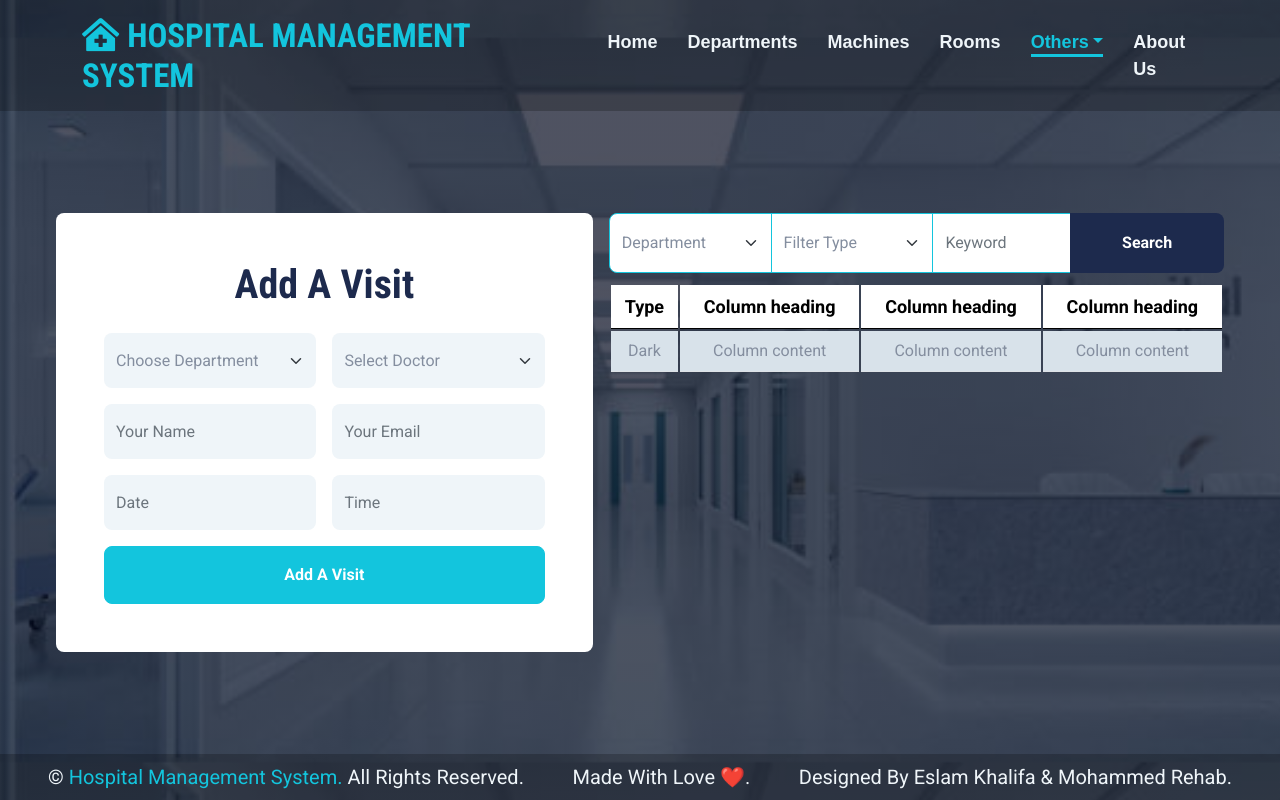
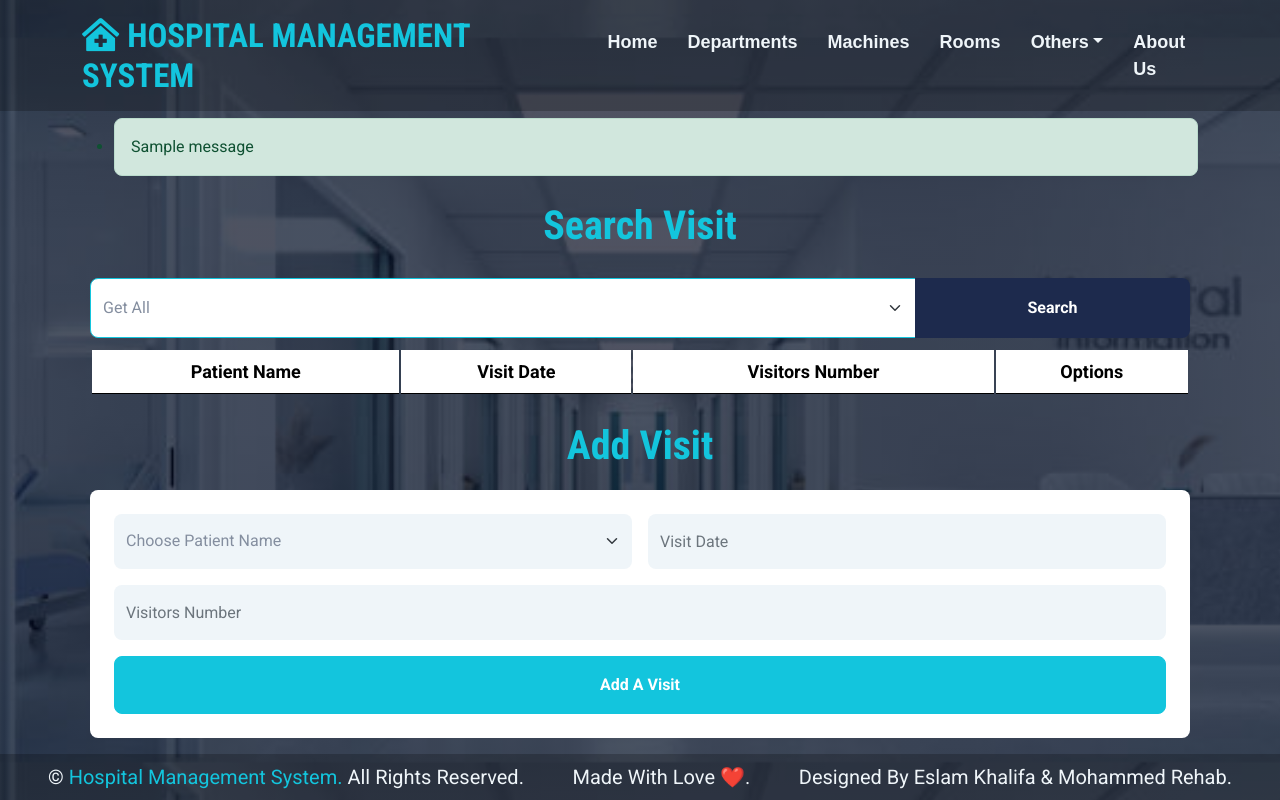
Before and after one commit to ahmdeltoky03/Hospital-Management-System, a Flask app: page /visits in a window 1280 px wide. Run offline with Flask 3, Linux system fonts and the light colour scheme; one stand-in notice (Sample message) is shown; lists and menus that the app fills with data are empty; some libraries are stand-ins or nearby versions.

Commit message:
added Create, Update, Delete, Read Operations in Visits page

```diff
--- a/web/hospital_management_system/routes.py
+++ b/web/hospital_management_system/routes.py
@@ -1,7 +1,7 @@
 from flask import render_template, request, flash, redirect, url_for
 from hospital_management_system import app, conn
 import pyodbc
-from hospital_management_system.routes_code import machine_routes, department_routes, patient_routes, rooms_routes
+from hospital_management_system.routes_code import machine_routes, department_routes, patient_routes, rooms_routes, visits_routes
 
 @app.route('/')
 @app.route('/home')
@@ -31,7 +31,3 @@ def employees():
 @app.route('/operations')
 def operations():
     return render_template('operations.html')
-
-@app.route('/visits')
-def visits():
-    return render_template('visits.html')
--- a/web/hospital_management_system/templates/visits.html
+++ b/web/hospital_management_system/templates/visits.html
@@ -1,49 +1,97 @@
 {% extends 'base.html' %}
 
-{% block others %}active{% endblock %}
+{% block visits %}active{% endblock %}
 
 {% block content %}
-<div class="main-footer px-5">
-    <div class="post_to_database px-2">
-        <div class="bg-white text-center rounded p-5">
-            <h1 class="mb-4">Add A Visit</h1>
-            <form>
-                <div class="row g-3">
+<div class="container">
+    <!-- Flash messages -->
+    {% with messages = get_flashed_messages(with_categories=true) %}
+        {% if messages %}
+            <div class="alert-container">
+                <ul>
+                    {% for category, message in messages %}
+                        <li class="alert alert-{{ category }}">{{ message }}</li>
+                    {% endfor %}
+                </ul>
+            </div>
+        {% endif %}
+    {% endwith %}
+
+    <!-- Radio Buttons and Forms -->
+    <div style="display: flex; justify-content: center; flex-direction: row; flex-wrap: wrap;">
+        <!-- Search Form -->
+        <h1 style="color: var(--primary); margin-top: 10px;">Search Visit</h1>
+        <div class="form-section search-visit-form" style="width: 100%; margin-left: auto;">
+            <div class="get_from_database px-2" style="width: 100%;">
+                <form method="GET">
+                    <div class="input-group">
+                        <select id="filter" onchange="updateInputField()" class="form-select border-primary w-5" style="height: 60px;" name="search">
+                            <option value="getAll">Get All</option>
+                            <option value="visitDate">Visit Date</option>
+                        </select>
+                        <input type="text" style="display: none;" id="textInput" class="form-control border-primary w-45" placeholder="Keyword" name="value_text">
+                        <button type="submit" class="btn btn-dark border-0 w-25">Search</button>
+                    </div>
+                </form>
+                <div class="div_table" style="margin-top: 10px; text-align: center; max-height: 430px; overflow: auto;">
+                    <table class="table table-hover" style="border-collapse: separate; border-spacing: 2px;">
+                        <thead>
+                            <tr>
+                                <th style="background-color: white; color: black; font-weight: bold; font-size: 18px;">Patient Name</th>
+                                <th style="background-color: white; color: black; font-weight: bold; font-size: 18px;">Visit Date</th>
+                                <th style="background-color: white; color: black; font-weight: bold; font-size: 18px;">Visitors Number</th>
+                                <th style="background-color: white; color: black; font-weight: bold; font-size: 18px;">Options</th>
+                            </tr>
+                        </thead>
+                        <tbody>
+                            {% for visit in visits %}
+                                <tr data-id="{{visit_id}}">
+                                    <td class="visit-name" style="background-color: #d8e2ea; color: #44677d;">{{ visit.patient_name }}</td>
+                                    <td class="purchase-date" style="background-color: #d8e2ea; color: #44677d;">{{ visit.visit_date }}</td>
+                                    <td class="department" style="background-color: #d8e2ea; color: #44677d;">{{ visit.visitors_number }}</td>
+                                    <td style="background-color: #d8e2ea; color: #44677d;">
+                                        <div style="display: flex; justify-content: center;">
+                                            <a href="/edit_visit/{{ visit.visit_id }}" style="width: 25px;">
+                                                <i class="fa-solid fa-pen" style="color: #8f8f8f; font-size: 28px;" data-id="1"></i>
+                                            </a>
+                                            <a href="/delete_visit/{{ visit.visit_id }}" style="width: 25px; margin-left: 10px;">
+                                                <i class="fa-solid fa-trash" style="color: #ff0000; font-size: 28px;" data-id="2"></i>
+                                            </a>
+                                        </div>
+                                    </td>
+                                </tr>
+                            {% endfor %}
+                        </tbody>
+                    </table>
+                </div>
+            </div>
+        </div>
+    </div>
+
+    <!-- Add Form -->
+    <h1 style="color: var(--primary); margin-top: 10px; text-align: center;">Add Visit</h1>
+    <div class="form-section add-visit-form" style="width: 100%; margin-left: auto; margin-bottom: 10px;">
+        <div class="post_to_database px-2" style="width: 100%;">
+            <div class="bg-white text-center rounded p-4">
+                <form method="POST">
+                    <div class="row g-3" style="display: flex; justify-content: center;">
                         <div class="col-12 col-sm-6">
-                        <select class="form-select bg-light border-0" style="height: 55px;">
-                            <option selected>Choose Department</option>
-                            <option value="1">Department 1</option>
-                            <option value="2">Department 2</option>
-                            <option value="3">Department 3</option>
+                            <select class="form-select bg-light border-0" style="height: 55px;" name="patient_name">
+                                <option selected>Choose Patient Name</option>
+                                {% for patient_name in visits %}
+                                    <option>{{ patient_name[1] }}</option>
+                                {% endfor %}
                             </select>
-                    </div>
-                    <div class="col-12 col-sm-6">
-                        <select class="form-select bg-light border-0" style="height: 55px;">
-                            <option selected>Select Doctor</option>
-                            <option value="1">Doctor 1</option>
-                            <option value="2">Doctor 2</option>
-                            <option value="3">Doctor 3</option>
-                        </select>
-                    </div>
-                    <div class="col-12 col-sm-6">
-                        <input type="text" class="form-control bg-light border-0" placeholder="Your Name" style="height: 55px;">
-                    </div>
-                    <div class="col-12 col-sm-6">
-                        <input type="email" class="form-control bg-light border-0" placeholder="Your Email" style="height: 55px;">
                         </div>
                         <div class="col-12 col-sm-6">
                             <div class="date" id="date" data-target-input="nearest">
                                 <input type="text"
                                 class="form-control bg-light border-0 datetimepicker-input"
-                                placeholder="Date" data-target="#date" data-toggle="datetimepicker" style="height: 55px;">
+                                        placeholder="Visit Date" data-target="#date" data-toggle="datetimepicker" style="height: 55px;" name="visit_date">
                             </div>
                         </div>
-                    <div class="col-12 col-sm-6">
-                        <div class="time" id="time" data-target-input="nearest">
-                            <input type="text"
-                                class="form-control bg-light border-0 datetimepicker-input"
-                                placeholder="Time" data-target="#time" data-toggle="datetimepicker" style="height: 55px;">
-                        </div>
+                        <div class="col-12 col-sm-12">
+                            <input type="number" class="form-control bg-light border-0" placeholder="Visitors Number" style="height: 55px;" name="visitors_number">
                         </div>
                         <div class="col-12">
                             <button class="btn btn-primary w-100 py-3" type="submit">Add A Visit</button>
@@ -52,46 +100,6 @@
                 </form>
             </div>
         </div>
-
-    <div class="get_from_database px-2">
-        <div class="">
-            <div class="input-group">
-                <select class="form-select border-primary w-5" style="height: 60px;">
-                    <option selected>Department</option>
-                    <option value="1">Department 1</option>
-                    <option value="2">Department 2</option>
-                    <option value="3">Department 3</option>
-                </select>
-                <select class="form-select border-primary w-5" style="height: 60px;">
-                    <option selected>Filter Type</option>
-                    <option value="min">Less Than</option>
-                    <option value="max">More Than</option>
-                    <option value="equal">Equal</option>
-                </select>
-                <input type="text" class="form-control border-primary w-45" placeholder="Keyword">
-                <button class="btn btn-dark border-0 w-25">Search</button>
-            </div>
-        </div>
-        <div class="div_table" style="margin-top: 10px; text-align: center;">
-            <table class="table table-hover" style="border-collapse: separate; border-spacing: 2px;">
-                <thead>
-                    <tr>
-                        <th style="background-color: white; color: black; font-weight: bold; font-size: 18px;">Type</th>
-                        <th style="background-color: white; color: black; font-weight: bold; font-size: 18px;">Column heading</th>
-                        <th style="background-color: white; color: black; font-weight: bold; font-size: 18px;">Column heading</th>
-                        <th style="background-color: white; color: black; font-weight: bold; font-size: 18px;">Column heading</th>
-                    </tr>
-                </thead>
-                <tbody>
-                    <tr>
-                        <td style="background-color: #d8e2ea;">Dark</td>
-                        <td style="background-color: #d8e2ea;">Column content</td>
-                        <td style="background-color: #d8e2ea;">Column content</td>
-                        <td style="background-color: #d8e2ea;">Column content</td>
-                    </tr>
-                </tbody>
-            </table>
-        </div>
     </div>
 </div>
 {% endblock %}
```
Also changed, not shown: web/hospital_management_system/routes_code/visits_routes.py (added, +131 -0 lines), web/hospital_management_system/templates/edit_visit.html (added, +58 -0 lines). Lines whose indentation alone changed are shown as unchanged.
